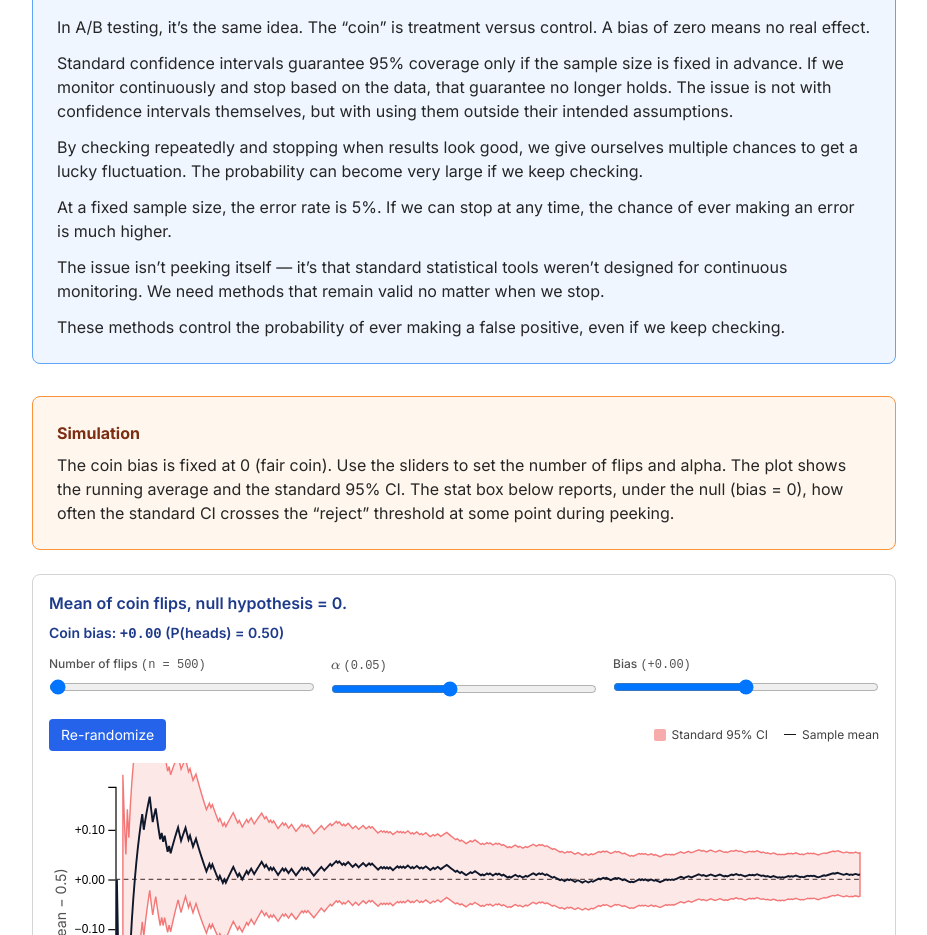
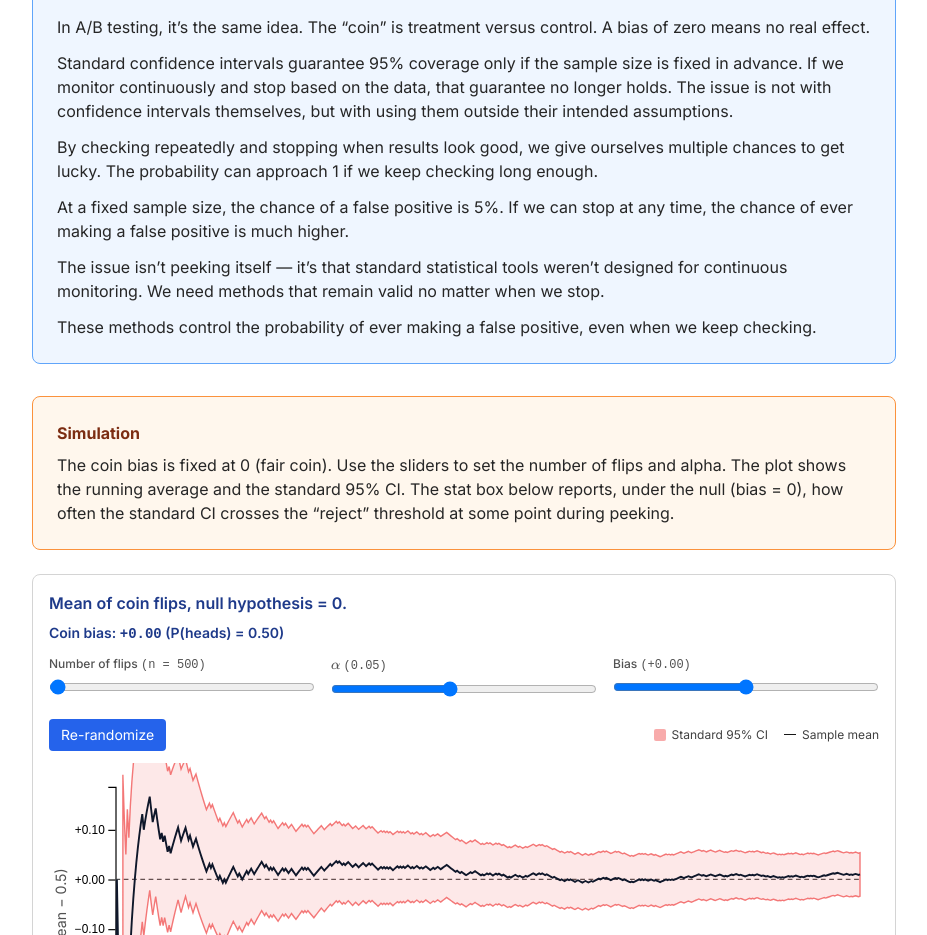
Before and after one commit to n-levy/sequential_testing, a Next.js app in the folder site/: page /short in a window 1280 px wide. Shown: the part 1160-2095 px from the top of the page, without its empty margins (288-1215 px from the left). Built offline with nearby package versions, Linux system fonts and the light colour scheme.

Commit message:
Minimal, surgical improvements to focused sequential testing explanation for clarity and precision

```diff
--- a/site/components/act1/Act1.tsx
+++ b/site/components/act1/Act1.tsx
@@ -28,16 +28,16 @@ export function Act1() {
               Standard confidence intervals guarantee 95% coverage only if the sample size is fixed in advance. If we monitor continuously and stop based on the data, that guarantee no longer holds. The issue is not with confidence intervals themselves, but with using them outside their intended assumptions.
             </p>
             <p>
-              By checking repeatedly and stopping when results look good, we give ourselves multiple chances to get a lucky fluctuation. The probability can become very large if we keep checking.
+              By checking repeatedly and stopping when results look good, we give ourselves multiple chances to get lucky. The probability can approach 1 if we keep checking long enough.
             </p>
             <p>
-              At a fixed sample size, the error rate is 5%. If we can stop at any time, the chance of ever making an error is much higher.
+              At a fixed sample size, the chance of a false positive is 5%. If we can stop at any time, the chance of ever making a false positive is much higher.
             </p>
             <p>
               The issue isn’t peeking itself — it’s that standard statistical tools weren’t designed for continuous monitoring. We need methods that remain valid no matter when we stop.
             </p>
             <p>
-              These methods control the probability of ever making a false positive, even if we keep checking.
+              These methods control the probability of ever making a false positive, even when we keep checking.
             </p>
           </div>
         </div>
```
